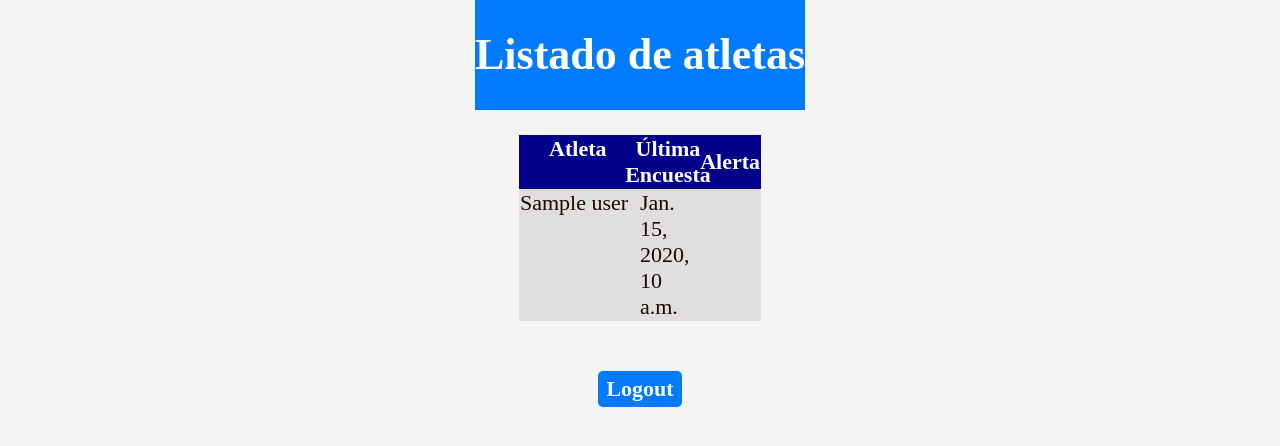
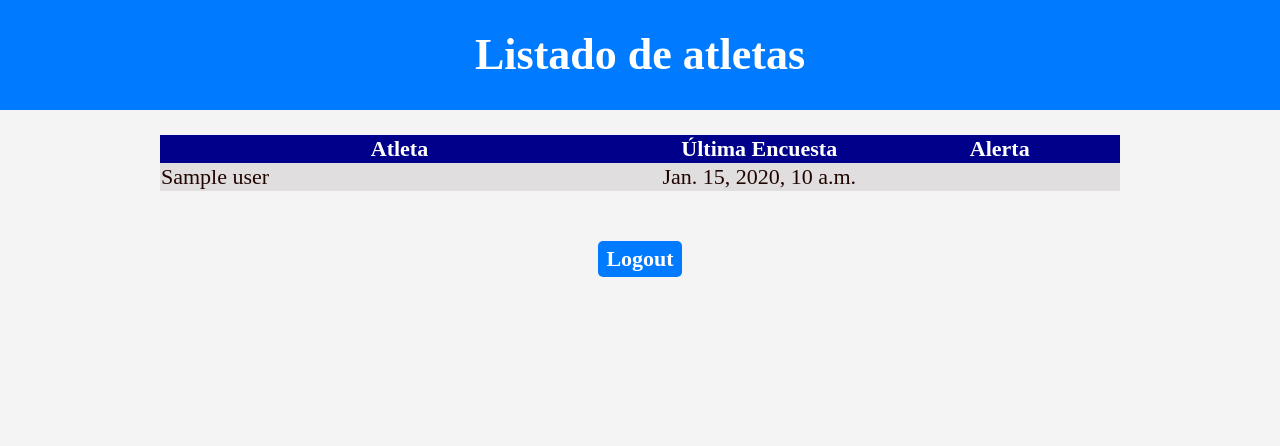
Before and after one commit to amazzing-freyyy/Project-Hankuk, a Django app: template team_dashboard/templates/coach_home.html in a window 1280 px wide. Shown: the top 446 px of the page. Run offline with Django 5.2, Linux system fonts and the light colour scheme; the template is opened without the code that fills it: most values are stand-ins (such as "Sample title", 1, 10 or a date in 2020); some web fonts are replaced.

Commit message:
fixed more bugs

```diff
--- a/static/team_dashboard/css/c_home.css
+++ b/static/team_dashboard/css/c_home.css
@@ -3,12 +3,15 @@
     flex-direction: column;
     justify-content: center;
     align-items: center;
-    width:100%
-    row-gap: 10px;
+    width:100%;
 }
 
 .subcontainer.header{
     background-color: #007bff;
+}
+
+.subcontainer.logout{
+    row-gap: 10px;
 }
 
 h1{
```
Also changed, not shown: team_dashboard/static/team_dashboard/css/c_home.css (+5 -2 lines).
